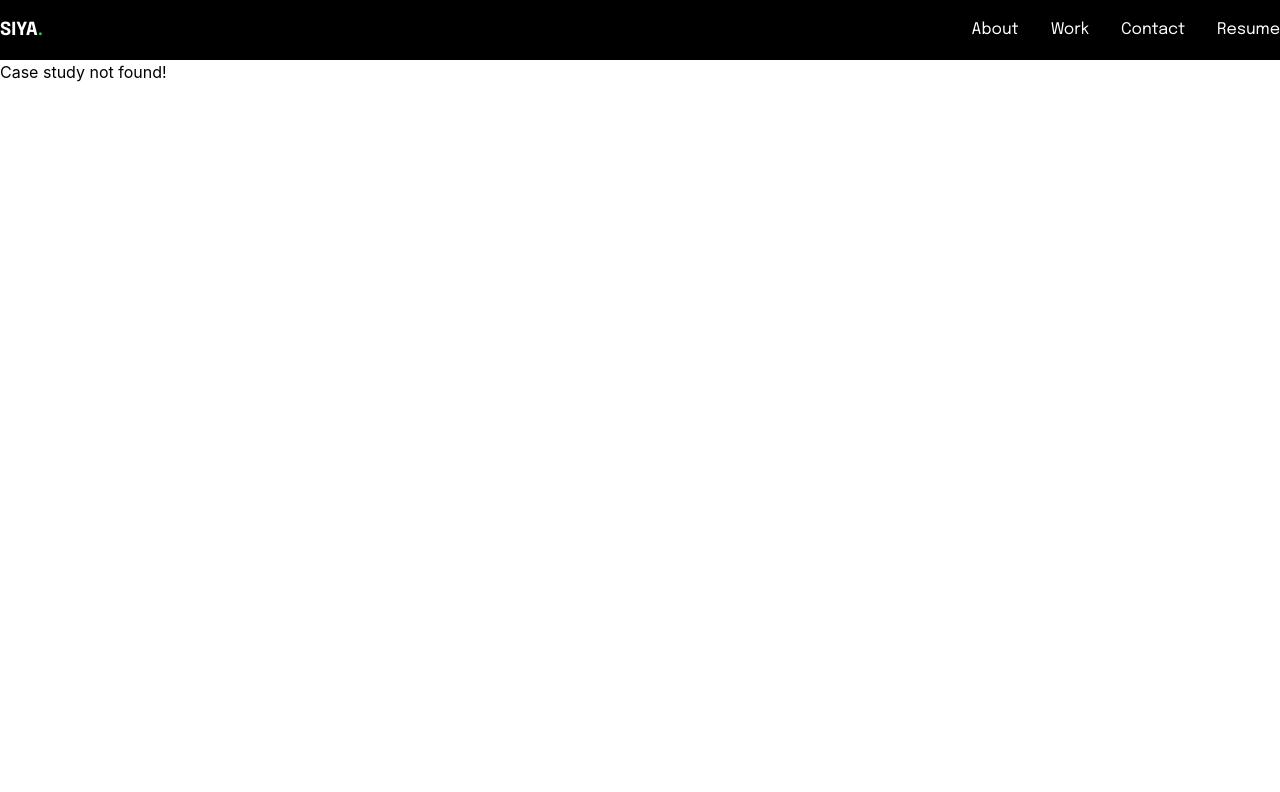
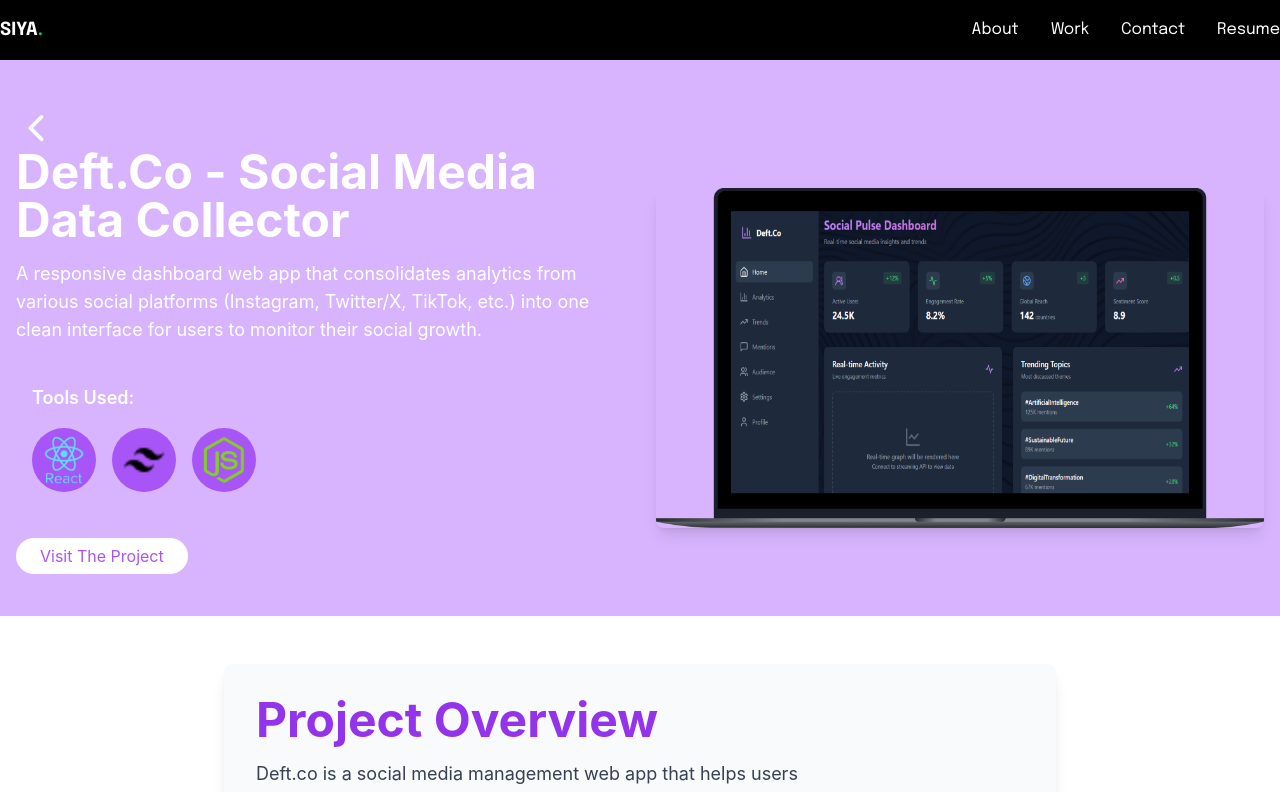
Before and after one commit to Siya-Tonjeni/Web-Portfolio, a React (Create React App) app: page /projects/deft in a window 1280 px wide. Before the commit this address had no page. Shown: the top 792 px of the page. Built offline with nearby package versions, Linux system fonts and the light colour scheme.

Commit message:
Updated projects

```diff
--- a/src/App.js
+++ b/src/App.js
@@ -5,11 +5,13 @@ import ProjectsPage from './pages/ProjectsPage';
 import CaseStudyPage from './pages/CaseStudyPage';
 import AboutPage from './pages/AboutPage';
 import ContactPage from './pages/ContactPage';
+import ScrollToTop from './components/ScrollToTop';
 import './index.css';
 
 const App = () => {
   return (
     <Router>
+    <ScrollToTop/>
       <Routes>
         <Route path="/" element={<Homepage />} />
         <Route path="/projects" element={<ProjectsPage />} />
--- a/src/components/CaseStudy.jsx
+++ b/src/components/CaseStudy.jsx
@@ -277,115 +277,116 @@ const caseStudyData = {
     imageHeader: fantaImageHeader,
     link: 'https://www.figma.com/proto/QTTQZrahH595LtvOIuPLYs/Fanta?type=design&node-id=23-45&t=9m9y44H8DSFa9ix2-1&scaling=min-zoom&page-id=0%3A1&starting-point-node-id=23%3A106&show-proto-sidebar=1'
   },
-  'Mixie': {
+  'mixie': {
     title: 'Mixie - Baking AI',
-    description: 'A web application for an e-commerce platform allowing users to add items to their cart and checkout.',
+    description: 'A conceptual AI-powered food recommendation platform that tailors meal suggestions based on user preferences, dietary needs, and real-time mood detection.',
     tools: [figma ],
-    overviewText: 'The Shopping Cart project is an e-commerce solution designed to enhance the online shopping experience through a simple and intuitive interface.',
-    problemText: 'Online shoppers often face confusion and frustration due to poorly designed shopping carts with complex or slow user interfaces. Many carts do not reflect real-time updates, leading to user dissatisfaction.',
+    overviewText: 'Mixie is a concept design for an AI-powered food recommendation platform that customizes suggestions based on users’ dietary needs, taste preferences, and mood detection. I led the end-to-end UX/UI design for a responsive mobile-first experience.',
+    problemText: 'People often struggle to decide what to eat based on how they feel or what’s available. Existing apps rarely personalize recommendations with emotional or health context.',
     goals: [
       {
         icon: Icon1,
-        description: 'Provide users with an easy checkout process, improving conversion rates.'
+        description: 'Design a user-friendly interface that makes food discovery easy and fun'
       },
       {
         icon: Icon2,
-        description: 'Develop a user-friendly shopping cart interface that allows users to view and manage items seamlessly.'
+        description: 'Explore AI-driven personalization in a UX-friendly way'
       },
       {
         icon: Icon3,
-        description: 'Enable real-time updates to the cart as users add, remove, or change the quantity of items.'
+        description: 'Prioritize accessibility and simplicity in the flow'
       }
     ],
     problems: [
-      "Difficulty tracking and adjusting items in the cart while shopping.",
-      "Inability to update quantities or view total prices in real-time.",
-      "Poor mobile shopping experience due to unresponsive design.",
+      "I don't know what I feel like eating.",
+      "Meal apps don’t consider how I’m feeling or my dietary needs.",
+      "Too many apps are cluttered or overwhelming.",
     ],
     solutions: [
-      { textBefore: 'Include ', emphasis: 'quantity control buttons', textAfter:' (plus and minus) for each cart item to easily adjust quantities.' },
-      { textBefore: 'Provide ', emphasis: 'dynamic total price updates', textAfter:' as the user adjusts item quantities.'  },
+      { textBefore: 'A ', emphasis: 'Mood-selector', textAfter:' onboarding and filters' },
+      { textBefore: 'AI tag-based ', emphasis: 'food matches ', textAfter:' with contextual suggestions'  },
+      { textBefore: 'Minimal, ', emphasis: 'calming UI', textAfter:' with large imagery and swipes'  },
     ],
     videoDemo: mixieVid,
     imageDevice: [mixie1, mixie2],
-    challenges: 'Implementing dynamic cart updates and payment integration.',
-    learning: 'Building a fully functional shopping cart helped me understand complex state management in JavaScript, including how to efficiently handle quantity changes and update pricing in real time. I gained valuable experience in integrating front-end functionality for a smooth user shopping experience',
+    challenges: 'One major challenge was defining how mood and emotion could be realistically integrated without overwhelming the user. Designing flows that felt personal but not intrusive required careful UX decisions. Another hurdle was ensuring the app remained lightweight and clean while including rich options.',
+    learning: 'Designing Mixie taught me how emotional context can influence user experience. I explored mood-based UX strategies and learned how to simplify decision-heavy processes with intuitive navigation and visual storytelling. I also deepened my understanding of accessibility and how to reduce cognitive load, especially for mobile users. This project highlighted how crucial it is to align user needs with elegant, purposeful UI choices.',
     imageHeader: mixieCover,
-    link: 'https://mood-cart.netlify.app/'
+    link: 'https://www.figma.com/proto/E2ZUUWP75dIXzO0QyDEyMF/Mixie?node-id=1-3&t=zGJ51Sp4xeBCiDnF-1&scaling=min-zoom&content-scaling=fixed&page-id=0%3A1'
   },
   'kingsley': {
     title: 'Kingsley - Drinks Company',
-    description: 'A security solutions company website showcasing services, and enabling contact and quotation requests.',
+    description: 'A modern redesign for Kingsley, a local beverage brand, focusing on enhancing brand personality and product discoverability.',
     tools: [figma],
-    overviewText: 'Yellow Guards is a website developed for a security company that provides residential and commercial security solutions.',
-    problemText: 'Many small security companies struggle to differentiate themselves online due to poorly designed websites that fail to convey trust and professionalism. Yellow Guards needed a platform that would not only showcase their services effectively but also build credibility with potential clients.',
+    overviewText: 'Kingsley is a local drinks brand. This redesign project focused on elevating the user experience and aligning the website with a bold, youthful brand image. I redesigned key pages and components.',
+    problemText: 'The original website lacked visual appeal and modern usability, making it hard for users to explore products or understand the brand.',
     goals: [
       {
         icon: Icon1,
-        description: 'Ensure the website is optimized for search engines (SEO) to attract more traffic.'
+        description: 'Redesign homepage and product pages'
       },
       {
         icon: Icon2,
-        description: 'Create a secure, professional website to represent the Yellow Guards security company'
+        description: 'Reflect the bold, vibrant brand personality'
       },
       {
         icon: Icon3,
-        description: 'Provide clear information on services and contact details to potential clients.'
+        description: 'Make mobile experience smooth and attractive'
       }
     ],
     problems: [
-      "Lack of trust due to poor online presence and lack of a professional website.",
-      "Difficulty finding relevant service information and how to contact the company.",
-      "Inconsistent user experience on mobile devices.",
+      "The website looks outdated and clunky.",
+      "I can’t find product information easily.",
+      "It doesn’t work well on my phone.",
     ],
     solutions: [
-      { textBefore: 'Implement a ', emphasis: 'clear service offering section', textAfter:' to educate visitors about security options.'},
-      { textBefore: 'Provide a ', emphasis: 'responsive layout', textAfter:' to ensure users on all devices can navigate the site easily.'},
-      { textBefore: 'Implement ', emphasis: 'search engine optimization (SEO)', textAfter:' strategies to improve the sites visibility.'},
+      { textBefore: 'A ', emphasis: 'Product-focused', textAfter:' hero section and categories'},
+      { textBefore: 'Simplified navigation and ', emphasis: 'better layout', textAfter:' spacing'},
+      { textBefore: 'A ', emphasis: 'Mobile-first design', textAfter:' principles applied throughout'},
     ],
     videoDemo: kingVid,
     imageDevice: [king1, king2],
-    challenges: 'Optimizing for SEO and responsiveness across devices.',
-    learning: 'Developing for a security company emphasized the need for clear, direct communication through design. I learned how to prioritize information architecture, ensuring that the most important services and details were easily accessible. The project also taught me how to effectively collaborate with the owner to meet specific business needs.',
+    challenges: 'Working within a limited color scheme while keeping the design fresh required creative thinking. It was also challenging to prioritize content hierarchy with a heavy emphasis on visuals. Ensuring legibility and brand consistency across devices took multiple iterations.',
+    learning: 'The Kingsley redesign project reinforced the value of branding in UX design. I learned how small details—like consistent typography, white space, and button styling—can dramatically affect user trust and brand perception. This project also improved my ability to translate brand guidelines into functional, attractive components, and sharpened my skill in presenting clear user flows that guide visitors through a bold yet clean interface.',
     imageHeader: kingCover,
-    link: 'https://yellowguards.netlify.app/'
+    link: 'https://www.figma.com/proto/PoQZhrazOWIvbBr7LDvnlQ/Kingsley-Beverages-Website-Redesign?node-id=58-1039&t=0BtQdxusxoNKIbT9-1&scaling=min-zoom&content-scaling=fixed&page-id=2%3A5'
   },
-  'delf': {
-    title: 'Delf.Co - Social Media Data Collector',
-    description: 'A security solutions company website showcasing services, and enabling contact and quotation requests.',
+  'deft': {
+    title: 'Deft.Co - Social Media Data Collector',
+    description: 'A responsive dashboard web app that consolidates analytics from various social platforms (Instagram, Twitter/X, TikTok, etc.) into one clean interface for users to monitor their social growth.',
     tools: [react, tailwind, node],
-    overviewText: 'Yellow Guards is a website developed for a security company that provides residential and commercial security solutions.',
-    problemText: 'Many small security companies struggle to differentiate themselves online due to poorly designed websites that fail to convey trust and professionalism. Yellow Guards needed a platform that would not only showcase their services effectively but also build credibility with potential clients.',
+    overviewText: 'Deft.co is a social media management web app that helps users view insights across different platforms in one dashboard. I developed the frontend using React and Tailwind CSS with interactive charts and components.',
+    problemText: 'Content creators and businesses struggle to track their social performance due to switching between multiple platforms with inconsistent interfaces.',
     goals: [
       {
         icon: Icon1,
-        description: 'Ensure the website is optimized for search engines (SEO) to attract more traffic.'
+        description: 'Build a clean dashboard UI for unified analytics'
       },
       {
         icon: Icon2,
-        description: 'Create a secure, professional website to represent the Yellow Guards security company'
+        description: 'Make it responsive and user-friendly'
       },
       {
         icon: Icon3,
-        description: 'Provide clear information on services and contact details to potential clients.'
+        description: 'Visualize data using engaging charts'
       }
     ],
     problems: [
-      "Lack of trust due to poor online presence and lack of a professional website.",
-      "Difficulty finding relevant service information and how to contact the company.",
-      "Inconsistent user experience on mobile devices.",
+      "It's hard to track my growth across platforms.",
+      "Analytics tools are either too complex or limited.",
+      "I need to manage and view everything in one place.",
     ],
     solutions: [
-      { textBefore: 'Implement a ', emphasis: 'clear service offering section', textAfter:' to educate visitors about security options.'},
-      { textBefore: 'Provide a ', emphasis: 'responsive layout', textAfter:' to ensure users on all devices can navigate the site easily.'},
-      { textBefore: 'Implement ', emphasis: 'search engine optimization (SEO)', textAfter:' strategies to improve the sites visibility.'},
+      { textBefore: 'One dashboard for ', emphasis: 'all platforms', textAfter:' (Instagram, X, TikTok, etc.)'},
+      { textBefore: 'Simple data ', emphasis: 'cards + visual charts', textAfter:' for key metrics'},
+      { textBefore: 'Login system to ', emphasis: 'save and revisit', textAfter:' data'},
     ],
     videoDemo: delfVid,
     imageDevice: [delf1, delf2],
-    challenges: 'Optimizing for SEO and responsiveness across devices.',
-    learning: 'Developing for a security company emphasized the need for clear, direct communication through design. I learned how to prioritize information architecture, ensuring that the most important services and details were easily accessible. The project also taught me how to effectively collaborate with the owner to meet specific business needs.',
+    challenges: 'Integrating dynamic chart components without bloating the UI was challenging. Balancing performance with interactivity, especially on smaller screens, meant optimizing both logic and layout. Testing responsiveness across multiple breakpoints was key to success.',
+    learning: 'While building Deft.co, I expanded my knowledge of frontend development best practices, especially around handling dynamic data and designing with scalability in mind. Working with charts taught me the importance of clean data visualization and accessibility, while responsive grid systems pushed me to think carefully about layout behavior on different devices. I also became more comfortable using Tailwind CSS utilities to streamline development without sacrificing design consistency.',
     imageHeader: delfCover,
-    link: 'https://yellowguards.netlify.app/'
+    link: 'https://deftco.netlify.app/'
   },
 };
 
--- a/src/components/CaseStudyHeader.jsx
+++ b/src/components/CaseStudyHeader.jsx
@@ -10,7 +10,7 @@ const CaseStudyHeader = ({ title, description, tools, imageHeader, link }) => {
   };
 
   return (
-    <header className="bg-purple-600 py-6 md:py-12">
+    <header className="bg-purple-300 py-6 md:py-12">
       <div className="container mx-auto px-4">
         <IoIosArrowBack
           onClick={handleRedirect}
--- a/src/components/Projects.jsx
+++ b/src/components/Projects.jsx
@@ -19,8 +19,8 @@ const Projects = () => {
       image: project7,
     },
     {
-      slug: 'delf',
-      title: 'Delf.Co',
+      slug: 'deft',
+      title: 'Deft.Co',
       artist: 'Web Development',
       image: project8,
     },
--- /dev/null
+++ b/src/components/ScrollToTop.jsx
@@ -0,0 +1,14 @@
+import { useEffect } from 'react';
+import { useLocation } from 'react-router-dom';
+
+const ScrollToTop = () => {
+  const { pathname } = useLocation();
+
+  useEffect(() => {
+    window.scrollTo(0, 0);
+  }, [pathname]);
+
+  return null;
+};
+
+export default ScrollToTop;
```
